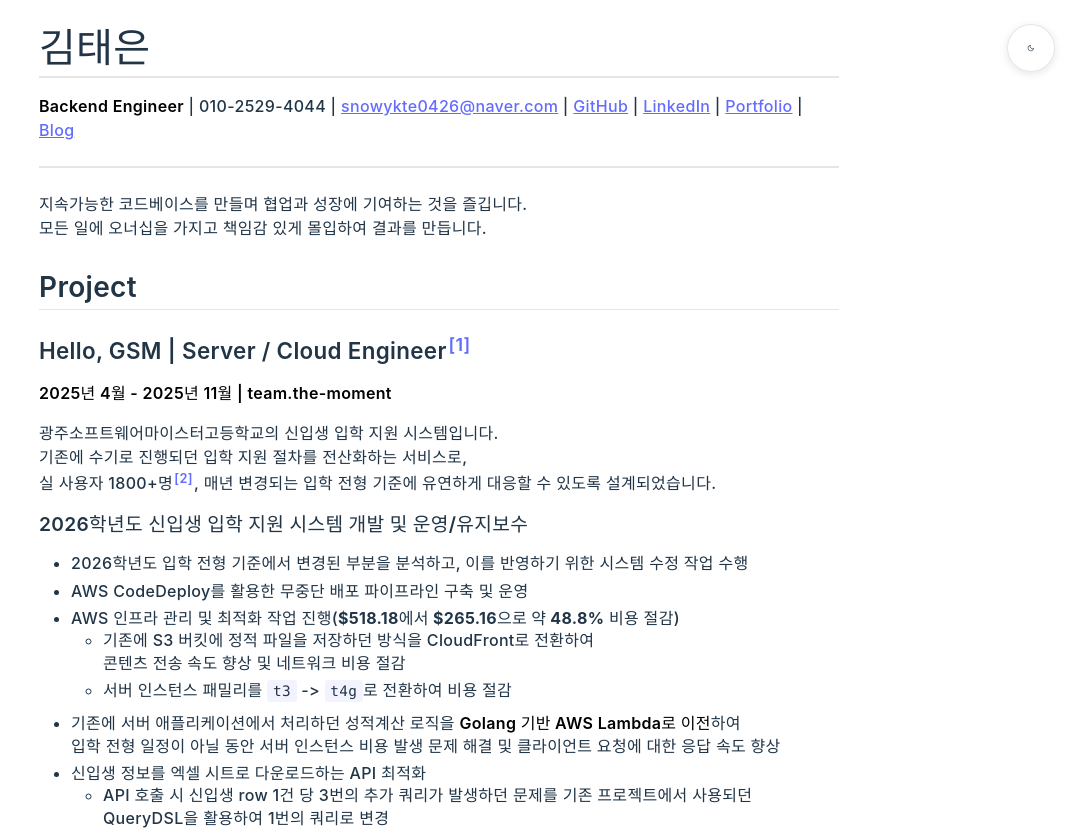
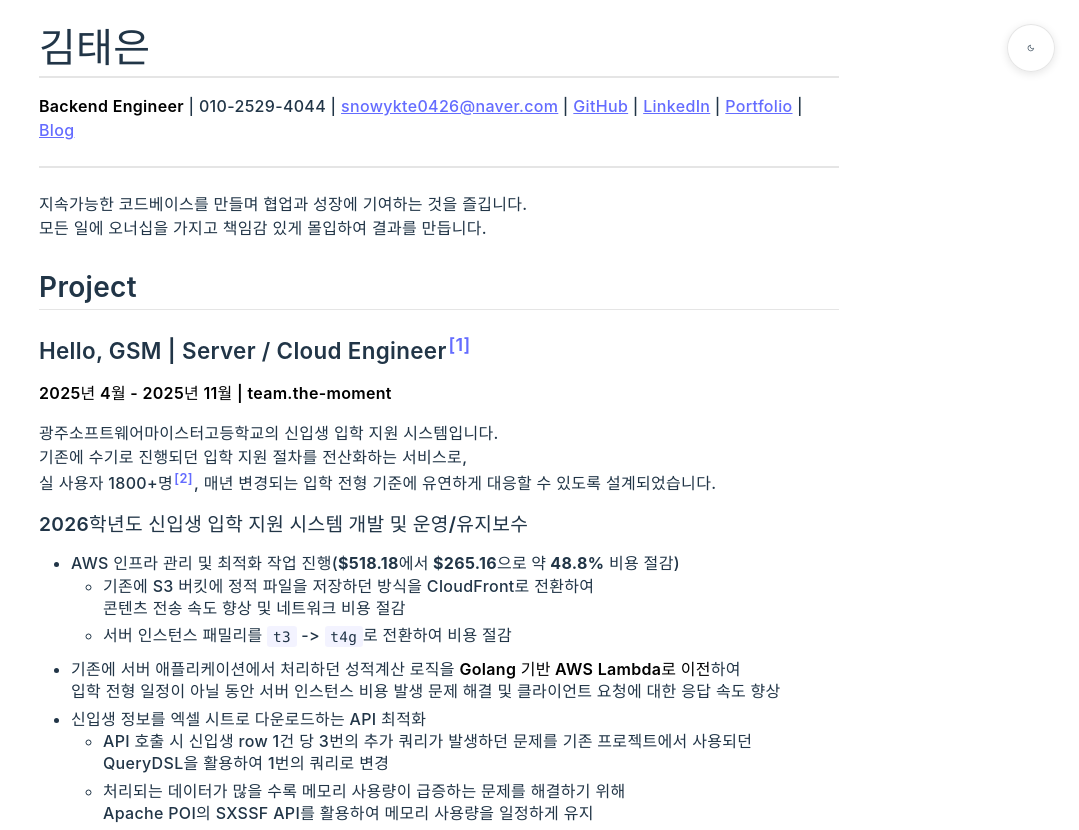
Before and after one commit to snowykte0426/my-resume, a React (Vite) app: page / in a window 1280 px wide. Shown: the top 830 px of the page, without its empty margins (201-1280 px from the left). Built offline with nearby package versions, Linux system fonts and the light colour scheme; a web font is replaced by a local one.

Commit message:
remove outdated system modification details in resume.mdx for improved relevance

```diff
--- a/src/content/resume.mdx
+++ b/src/content/resume.mdx
@@ -19,8 +19,6 @@ import Footnote from '../components/Footnote'
 실 사용자 1800+명<Footnote>Google Analytics 기준</Footnote>, 매년 변경되는 입학 전형 기준에 유연하게 대응할 수 있도록 설계되었습니다.
 
 #### 2026학년도 신입생 입학 지원 시스템 개발 및 운영/유지보수
-- 2026학년도 입학 전형 기준에서 변경된 부분을 분석하고, 이를 반영하기 위한 시스템 수정 작업 수행
-- AWS CodeDeploy를 활용한 무중단 배포 파이프라인 구축 및 운영
 - AWS 인프라 관리 및 최적화 작업 진행(<b>\$518.18에서 \$265.16으로 약 48.8%</b> 비용 절감)
     - 기존에 S3 버킷에 정적 파일을 저장하던 방식을 CloudFront로 전환하여<br /> 콘텐츠 전송 속도 향상 및 네트워크 비용 절감
     - 서버 인스턴스 패밀리를 `t3` -> `t4g`로 전환하여 비용 절감
```
